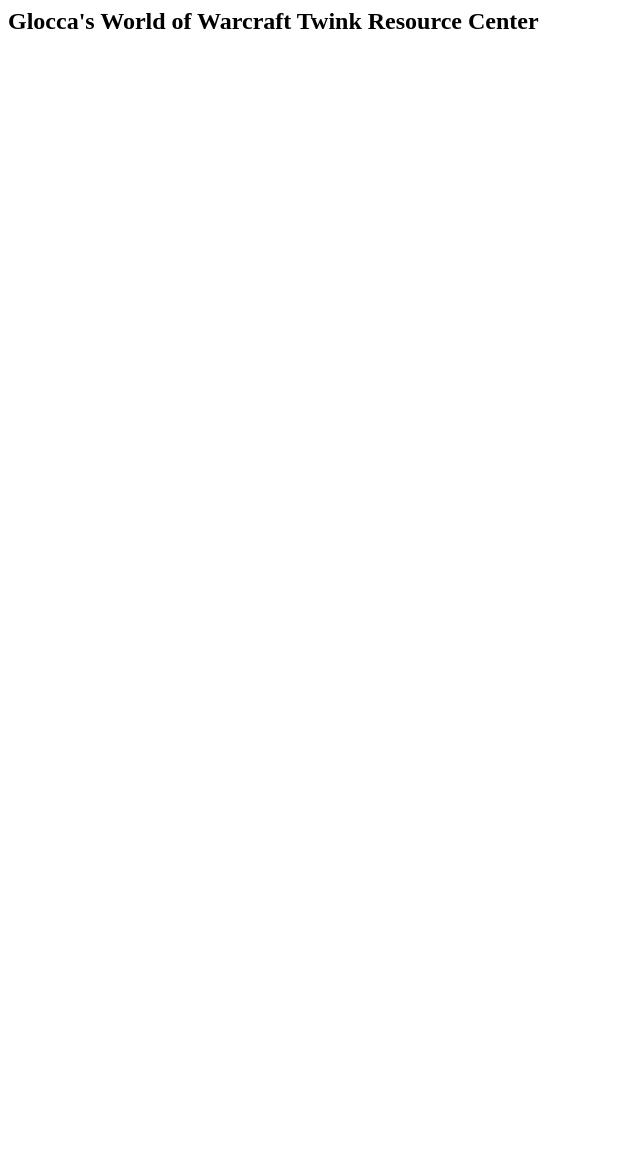
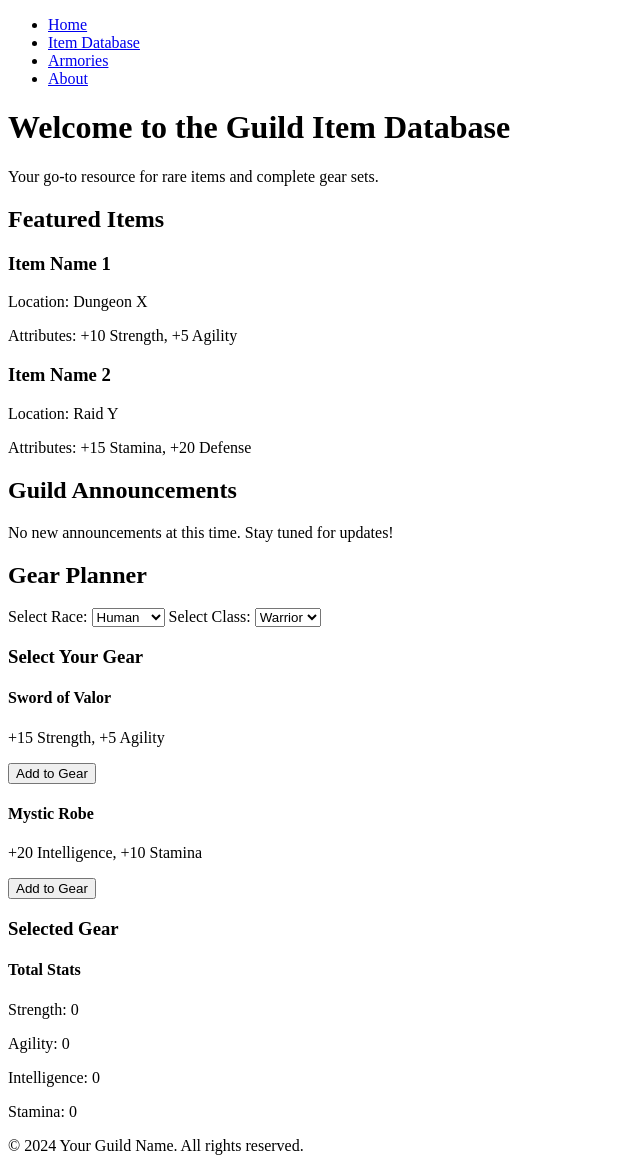
Before and after one commit to wow-glocca/wow-20s, a plain HTML site: page index.html in a window 1280 px wide. Shown: the whole page, without its empty margins (0-640 px from the left). Before the commit the page ends 800 px from the top, so only its background shows below. Drawn offline with Linux system fonts and the light colour scheme.

Commit message:
Update index.html

```diff
--- a/index.html
+++ b/index.html
@@ -1,15 +1,102 @@
+<!DOCTYPE html>
 <html lang="en">
 <head>
-    <title>Glocca's WoW 20s Guides</title>
+    <meta charset="UTF-8">
+    <meta name="viewport" content="width=device-width, initial-scale=1.0">
+    <title>Guild Item Database</title>
+    <link rel="stylesheet" href="styles.css">
+    <script defer src="script.js"></script>
 </head>
 <body>
-    <div class="main"
-        <div class="navbar">
-            <div class="icon">
-                <h2 class="logo">Glocca's World of Warcraft Twink Resource Center</h2>
+    <header>
+        <nav>
+            <ul>
+                <li><a href="#home">Home</a></li>
+                <li><a href="#database">Item Database</a></li>
+                <li><a href="#armories">Armories</a></li>
+                <li><a href="#about">About</a></li>
+            </ul>
+        </nav>
+        <h1>Welcome to the Guild Item Database</h1>
+        <p>Your go-to resource for rare items and complete gear sets.</p>
+    </header>
+
+    <section id="featured-items">
+        <h2>Featured Items</h2>
+        <div class="item-grid">
+            <div class="item">
+                <h3>Item Name 1</h3>
+                <p>Location: Dungeon X</p>
+                <p>Attributes: +10 Strength, +5 Agility</p>
             </div>
+            <div class="item">
+                <h3>Item Name 2</h3>
+                <p>Location: Raid Y</p>
+                <p>Attributes: +15 Stamina, +20 Defense</p>
+            </div>
+            <!-- Add more items as needed -->
         </div>
-    </div>
+    </section>
 
-   </body>
+    <section id="announcements">
+        <h2>Guild Announcements</h2>
+        <p>No new announcements at this time. Stay tuned for updates!</p>
+    </section>
+
+    <section id="gear-planner">
+        <h2>Gear Planner</h2>
+        <form id="selection-form">
+            <label for="race">Select Race:</label>
+            <select id="race" name="race">
+                <option value="human">Human</option>
+                <option value="orc">Orc</option>
+                <option value="night-elf">Night Elf</option>
+                <!-- Add more races as needed -->
+            </select>
+
+            <label for="class">Select Class:</label>
+            <select id="class" name="class">
+                <option value="warrior">Warrior</option>
+                <option value="mage">Mage</option>
+                <option value="hunter">Hunter</option>
+                <!-- Add more classes as needed -->
+            </select>
+        </form>
+
+        <section id="item-selection">
+            <h3>Select Your Gear</h3>
+            <div id="item-pool">
+                <div class="item" data-name="Sword of Valor" data-strength="15" data-agility="5">
+                    <h4>Sword of Valor</h4>
+                    <p>+15 Strength, +5 Agility</p>
+                    <button class="add-item">Add to Gear</button>
+                </div>
+                <div class="item" data-name="Mystic Robe" data-intelligence="20" data-stamina="10">
+                    <h4>Mystic Robe</h4>
+                    <p>+20 Intelligence, +10 Stamina</p>
+                    <button class="add-item">Add to Gear</button>
+                </div>
+                <!-- Add more items as needed -->
+            </div>
+        </section>
+
+        <section id="selected-gear">
+            <h3>Selected Gear</h3>
+            <ul id="gear-list">
+                <!-- Dynamically populated items -->
+            </ul>
+            <div id="total-stats">
+                <h4>Total Stats</h4>
+                <p>Strength: <span id="total-strength">0</span></p>
+                <p>Agility: <span id="total-agility">0</span></p>
+                <p>Intelligence: <span id="total-intelligence">0</span></p>
+                <p>Stamina: <span id="total-stamina">0</span></p>
+            </div>
+        </section>
+    </section>
+
+    <footer>
+        <p>&copy; 2024 Your Guild Name. All rights reserved.</p>
+    </footer>
+</body>
 </html>
```
